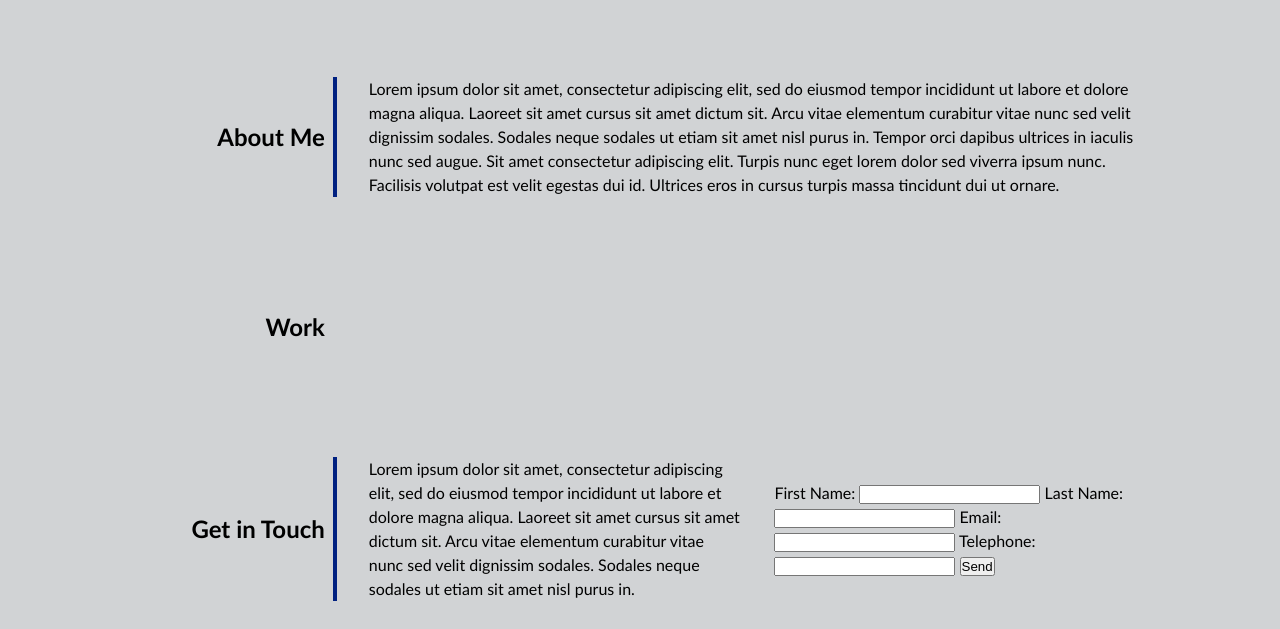
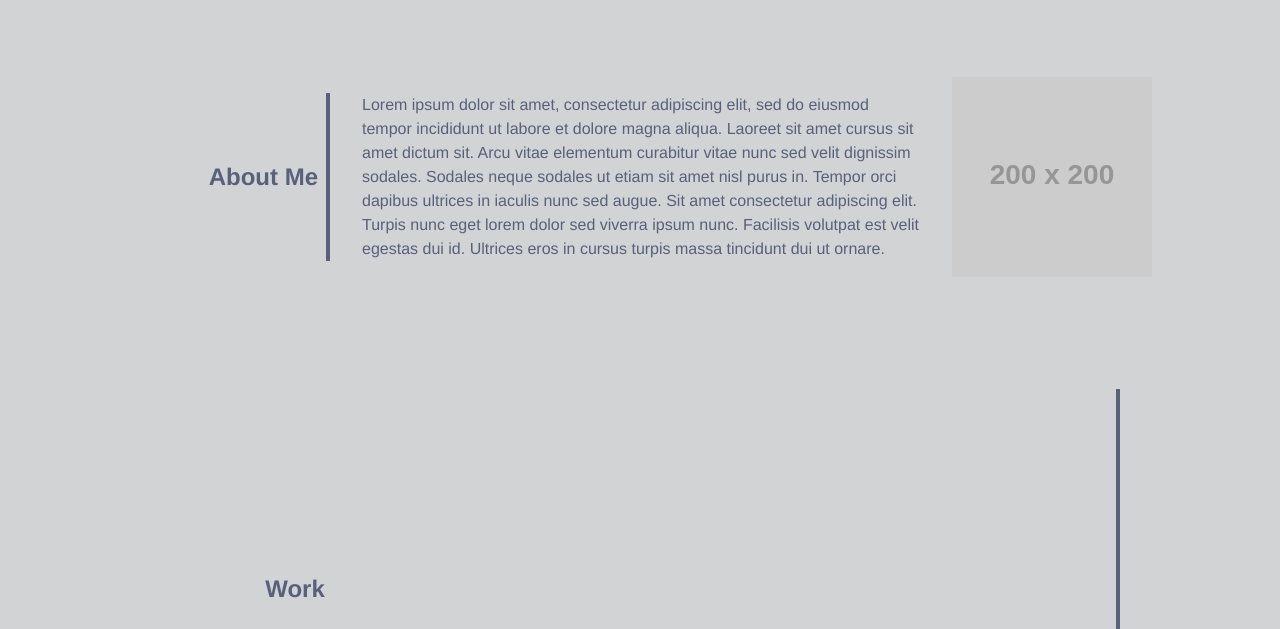
Before and after one commit to ladykays/portfolio, a plain HTML site: page index.html in a window 1280 px wide. Shown: the part 323-952 px from the top of the page. Drawn offline with Linux system fonts and the light colour scheme; placeholder pictures from the web are drawn by us.

Commit message:
changed some styles in style.css and edited index.html

```diff
--- a/assets/css/style.css
+++ b/assets/css/style.css
@@ -7,9 +7,10 @@
 body {
   margin: 0;
   padding: 0;
-  font-family: 'Trebuchet MS', 'Lucida Sans Unicode', 'Lucida Grande', 'Lucida Sans', Arial, sans-serif;
+  font-family: Helvetica, Arial, sans-serif; /*'Trebuchet MS', 'Lucida Sans Unicode', 'Lucida Grande', 'Lucida Sans', Arial, sans-serif;*/
   line-height: 1.5;
   background-color: #d1d3d5;
+  color: var(--gray);
 }
 
 h1,
@@ -34,6 +35,7 @@ a {
   --darkblue: #002080;
   --darkbluevariant: #011759;
   --cornflowerblue: #6495ed;
+  --gray: #57617c;
 }
 
 /* header section style*/
@@ -117,19 +119,29 @@ h2#subtitle {
   width: 80%;
   height:auto;
   display: grid;
+  grid-template-columns: 1fr 1fr 1fr 1fr 1fr;
   /*grid-template-rows: 1fr 1fr 1fr;*/
-  grid-template-columns: 1fr 1fr 1fr 1fr 1fr;
-  grid-template-areas: "aboutTitle content content content content"
+  /*grid-template-areas: "aboutTitle content content content profilePicture"
                        "workTitle projects projects projects projects"
-                        "contactTitle contactContent contactContent contactForm contactForm";
+                        "contactTitle contactContent contactContent contactForm contactForm";*/
   justify-items: end;
   align-items: center;
   margin: 1rem auto;
   padding: 3rem 0rem 3rem 0rem;
 
 }
+.page-section#about{
+  grid-template-areas: "aboutTitle content content content profilePicture";
+}
+.workPortfolio{
+  grid-template-areas: "workTitle projects projects projects projects";
+}
+.page-section#contact {
+  grid-template-areas: "contactTitle contactContent contactContent contactForm contactForm";
+}
 #aboutTitle, #workTitle, #contactTitle {
   padding-right: 0.5rem;
+  color: var(--gray);
 }
 #aboutTitle {
   grid-area: aboutTitle;
@@ -138,6 +150,10 @@ h2#subtitle {
   grid-area: content;
   padding-left: 2rem;
   align-items: center;
+}
+#profilePicture {
+  grid-area: profilePicture;
+  padding-left: 2rem;
 }
 #workTitle {
   grid-area: workTitle;
@@ -163,13 +179,40 @@ h2#subtitle {
 }
 
 .vl {
-  border-left: 4px solid var(--darkblue);
+  border-left: 4px solid var(--gray);
   height: auto;
 }
-/*.page-wrapper > section {
-  border: 5px solid var(--cornflowerblue);
-}*/
+.page-wrapper > section {
+  width: 80%;
+}
+.workPortfolio {
 
-.protfolio-projects {
+}
+.portfolio-projects {
   display: grid;
+  grid-template-rows: 1fr 1fr;
+  grid-template-columns: 1fr 1fr;
+  grid-template-areas:
+  "project1 project1"
+  "project2 project3";
 }
+#project1 {
+  grid-area: project1;
+  background-image: url("../images/02-portfolio-4.jpg");
+}
+.firstRow {
+  width: 100%;
+  height: 200px;
+}
+.wrapper {
+  width:100%;
+  display: flex;
+  flex-direction: column;
+}
+.port-image {
+  width: 100%;
+  height: 300px;
+}
+#showcase {
+  width: 100%;
+}
--- a/index.html
+++ b/index.html
@@ -49,6 +49,7 @@
           egestas dui id. Ultrices eros in cursus turpis massa tincidunt dui ut
           ornare.
         </p>
+        <img src="https://via.placeholder.com/200" class="profileArea" id="profilePicture" alt="Ndidiamaka Siokwu">
 
     </section>
      <!-- portfolio container -->
@@ -57,7 +58,7 @@
       <div class="titleArea portfolio-projects vl" id="projects"> <!-- css grid container -->
         <div class="firstRow wrapper"> <!-- flexbox container -->
           <div id="project1" class="portfolio-item"> <!-- flex item 1 -->
-
+            <!--<img src="./assets/images/02-portfolio-4.jpg" class="port-image" id="showcase" alt="">-->
           </div>
           <div id="project2" class="portfolio-item"> <!-- flex item 2 -->
 
@@ -68,6 +69,7 @@
         </div>
         <div class="secondRow wrapper"> <!-- flexbox container -->
           <div id="project4" class="portfolio-item"> <!-- flex item 1 -->
+
 
           </div>
           <div id="project5" class="portfolio-item"> <!-- flex item 2 -->
```
